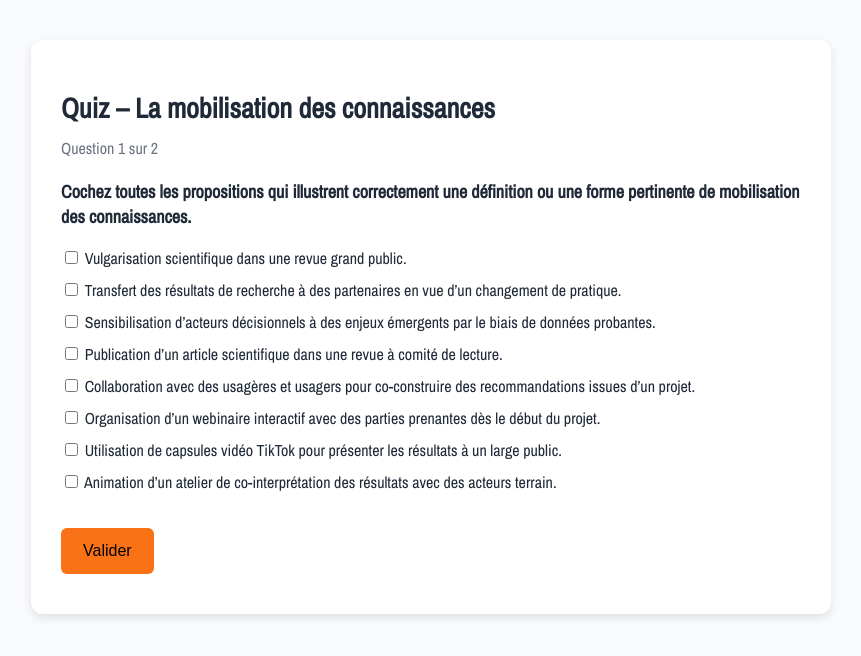
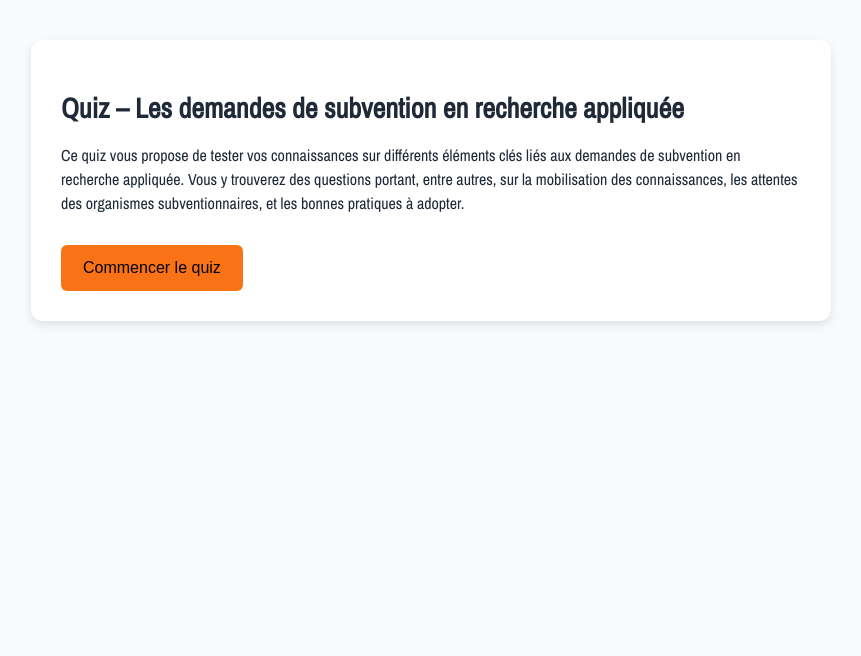
Before and after one commit to jgboudre/quizcctt, a plain HTML site: page index.html in a window 1280 px wide. Shown: the whole page, without its empty margins (209-1070 px from the left). Drawn offline with nearby package versions, Linux system fonts and the light colour scheme.

Commit message:
Update index.html

```diff
--- a/index.html
+++ b/index.html
@@ -1,10 +1,10 @@
 <!DOCTYPE html>
 <html lang="fr">
 <head>
-  <meta charset="UTF-8">
-  <meta name="viewport" content="width=device-width, initial-scale=1.0">
-  <title>Quiz – La mobilisation des connaissances</title>
-  <link href="https://fonts.googleapis.com/css2?family=Archivo+Narrow&display=swap" rel="stylesheet">
+  <meta charset="UTF-8" />
+  <meta name="viewport" content="width=device-width, initial-scale=1" />
+  <title>Quiz – Demandes de subvention</title>
+  <link href="https://fonts.googleapis.com/css2?family=Archivo+Narrow&display=swap" rel="stylesheet" />
   <style>
     body {
       font-family: 'Archivo Narrow', sans-serif;
@@ -14,7 +14,7 @@
       max-width: 800px;
       margin: auto;
     }
-    .quiz-container {
+    .container {
       background-color: white;
       padding: 30px;
       border-radius: 12px;
@@ -23,6 +23,11 @@
     h1 {
       font-size: 28px;
       margin-bottom: 10px;
+    }
+    .intro p {
+      font-size: 16px;
+      line-height: 1.5;
+      margin-bottom: 20px;
     }
     .progress {
       font-size: 16px;
@@ -66,14 +71,31 @@
   </style>
 </head>
 <body>
-  <div class="quiz-container">
-    <h1>Quiz – La mobilisation des connaissances</h1>
+  <div class="container">
+
+    <!-- PAGE D'INTRODUCTION -->
+    <div id="introPage">
+      <h1>Quiz – Les demandes de subvention en recherche appliquée</h1>
+      <div class="intro">
+        <p>
+          Ce quiz vous propose de tester vos connaissances sur différents éléments clés liés aux demandes de subvention en recherche appliquée.
+          Vous y trouverez des questions portant, entre autres, sur la mobilisation des connaissances, les attentes des organismes subventionnaires,
+          et les bonnes pratiques à adopter.
+        </p>
+      </div>
+      <button id="startBtn">Commencer le quiz</button>
+    </div>
+
+    <!-- QUIZ -->
+    <div id="quizPage" class="hidden">
       <div id="progress" class="progress"></div>
       <div id="quiz"></div>
       <button id="submitBtn">Valider</button>
       <div id="feedback" class="feedback"></div>
       <div id="explanation" class="explanation"></div>
       <button id="nextBtn" class="hidden">Suivant</button>
+    </div>
+
   </div>
 
   <script>
@@ -100,16 +122,21 @@
           "Elle permet de valoriser les résultats de recherche en les rendant accessibles et utiles à différents publics.",
           "Elle assure une publication rapide des articles scientifiques.",
           "Elle favorise l’engagement des parties prenantes dans les projets de recherche.",
-          "Elle est requise dans toutes les demandes de subvention."
+          "Elle est requise dans toutes les demandes de subvention sans exception."
         ],
         correctAnswers: [0, 2],
         explanation: "Dans la recherche appliquée, la mobilisation des connaissances renforce l'utilité des résultats et permet d'impliquer activement les utilisateurs finaux ou les parties prenantes dans le processus.",
         multiple: true
       }
+      // Vous pouvez ajouter d'autres questions ici...
     ];
 
     let currentQuestion = 0;
 
+    // Références DOM
+    const introPage = document.getElementById("introPage");
+    const quizPage = document.getElementById("quizPage");
+    const startBtn = document.getElementById("startBtn");
     const quizEl = document.getElementById("quiz");
     const submitBtn = document.getElementById("submitBtn");
     const feedbackEl = document.getElementById("feedback");
@@ -117,6 +144,14 @@
     const nextBtn = document.getElementById("nextBtn");
     const progressEl = document.getElementById("progress");
 
+    // Démarrer le quiz
+    startBtn.addEventListener("click", () => {
+      introPage.classList.add("hidden");
+      quizPage.classList.remove("hidden");
+      loadQuestion();
+    });
+
+    // Charger la question
     function loadQuestion() {
       const q = quizData[currentQuestion];
       quizEl.innerHTML = `<div class="question"><p>${q.question}</p><div class="choices">` +
@@ -129,9 +164,11 @@
       feedbackEl.textContent = "";
       explanationEl.textContent = "";
       nextBtn.classList.add("hidden");
+      submitBtn.disabled = false;
       progressEl.textContent = `Question ${currentQuestion + 1} sur ${quizData.length}`;
     }
 
+    // Validation de la réponse
     submitBtn.addEventListener("click", () => {
       const inputs = Array.from(document.querySelectorAll('input[name="choice"]'));
       const selected = inputs.filter(input => input.checked).map(input => parseInt(input.value));
@@ -148,8 +185,10 @@
       explanationEl.textContent = q.explanation || "";
 
       nextBtn.classList.remove("hidden");
+      submitBtn.disabled = true;
     });
 
+    // Passage à la question suivante
     nextBtn.addEventListener("click", () => {
       currentQuestion++;
       if (currentQuestion < quizData.length) {
@@ -163,8 +202,6 @@
         progressEl.textContent = "";
       }
     });
-
-    loadQuestion();
   </script>
 </body>
 </html>
```
Lines whose indentation alone changed are shown as unchanged.
